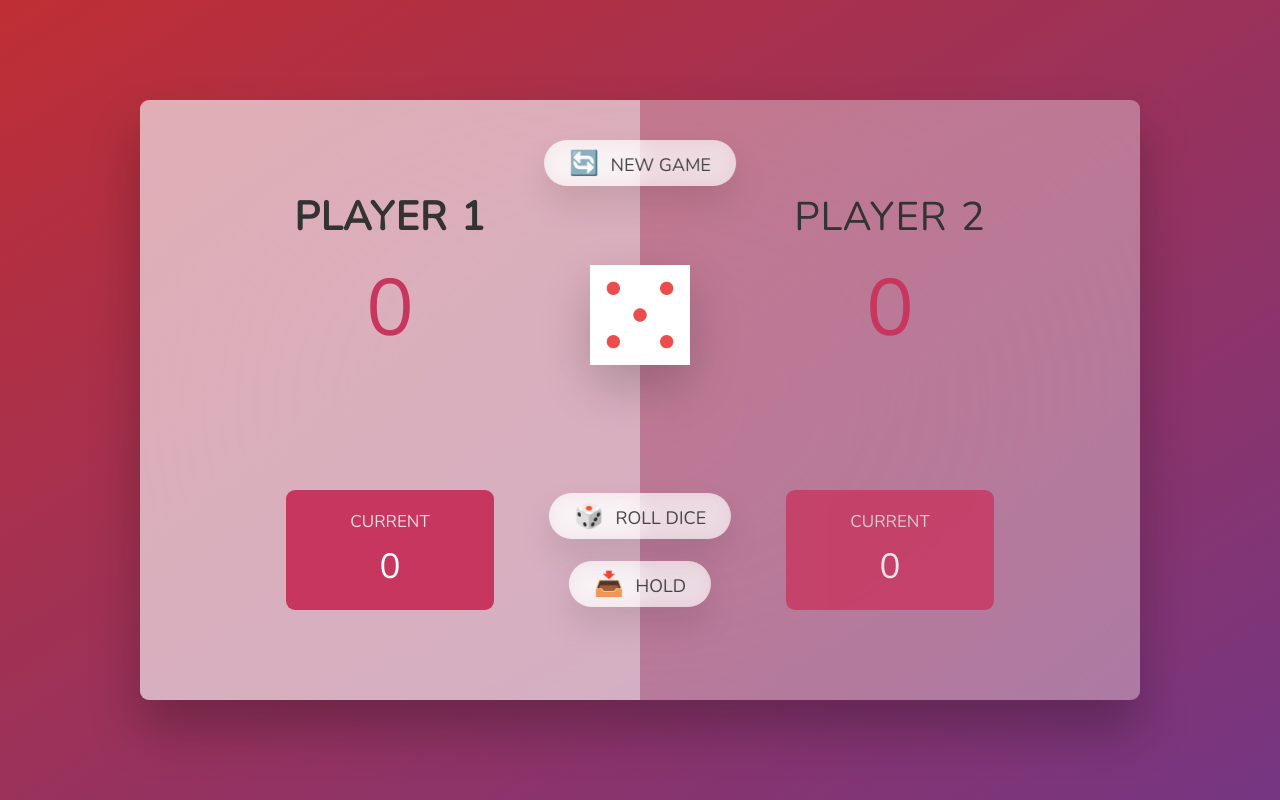
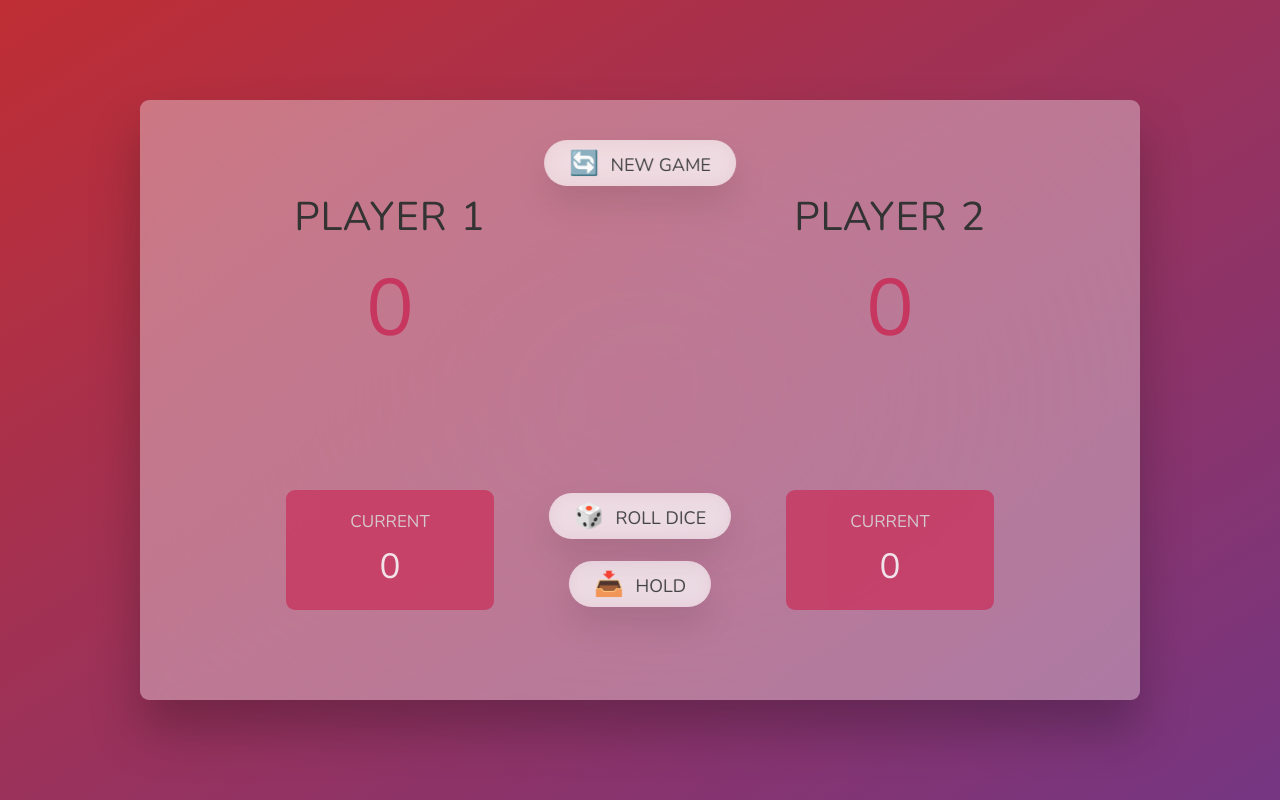
Before and after one commit to keeeeeyu/pig-game, a plain HTML site: page index.html in a window 1280 px wide. Drawn offline with nearby package versions, Linux system fonts and the light colour scheme.

Commit message:
final commit

```diff
--- a/script.js
+++ b/script.js
@@ -13,15 +13,27 @@ const btnNew = document.querySelector('.btn--new');
 const btnRoll = document.querySelector('.btn--roll');
 const btnHold = document.querySelector('.btn--hold');
 
+let scores, currentScore, activePlayer, playing;
 // Starting conditions
-score0El.textContent = 0;
-score1El.textContent = 0;
-diceEl.classList.add('hidden');
+const init = function () {
+  scores = [0, 0];
+  currentScore = 0;
+  activePlayer = 0;
+  playing = true;
 
-const scores = [0, 0];
-let currentScore = 0;
-let activePlayer = 0;
-let playing = true;
+  score0El.textContent = 0;
+  score1El.textContent = 0;
+  current0El.textContent = 0;
+  current1El.textContent = 0;
+
+  diceEl.classList.add('hidden');
+  player0El.classList.remove('player--winner');
+  player1El.classList.remove('player--winner');
+  player0El.classList.add('player--active');
+  player0El.classList.remove('player--active');
+};
+
+init();
 
 const switchPlayer = function () {
   document.getElementById(`current--${activePlayer}`).textContent = 0;
@@ -61,9 +73,10 @@ btnHold.addEventListener('click', function () {
     document.getElementById(`score--${activePlayer}`).textContent =
       scores[activePlayer];
     // 2. Check if plyer's score is >= 100
-    if (scores[activePlayer] >= 100) {
+    if (scores[activePlayer] >= 10) {
       // Finish the game
       playing = false;
+      diceEl.classList.add('hidden');
       document
         .querySelector(`.player--${activePlayer}`)
         .classList.add('player--winner');
@@ -76,3 +89,5 @@ btnHold.addEventListener('click', function () {
     }
   }
 });
+
+btnNew.addEventListener('click', init);
--- a/style.css
+++ b/style.css
@@ -165,3 +165,7 @@ main {
   font-weight: 700;
   color: #c7365f;
 }
+
+.hidden {
+  display: none;
+}
```
